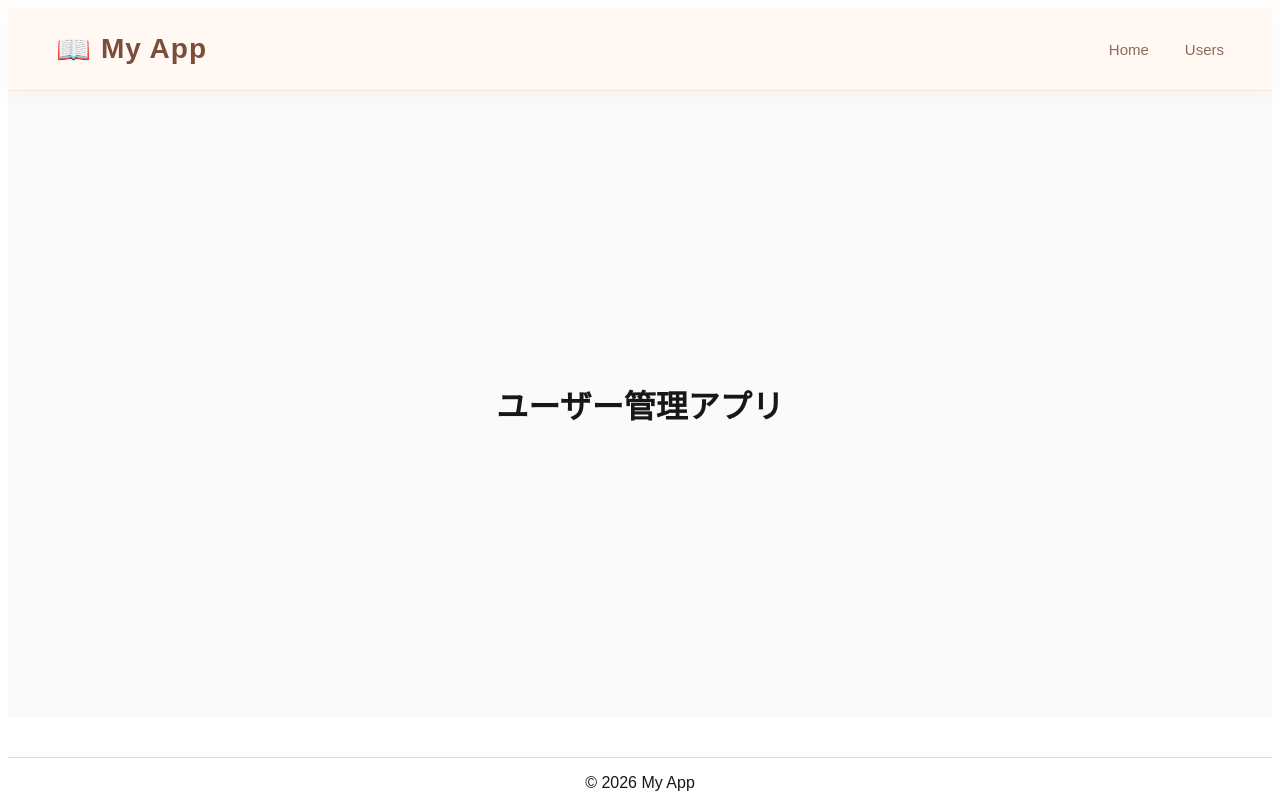
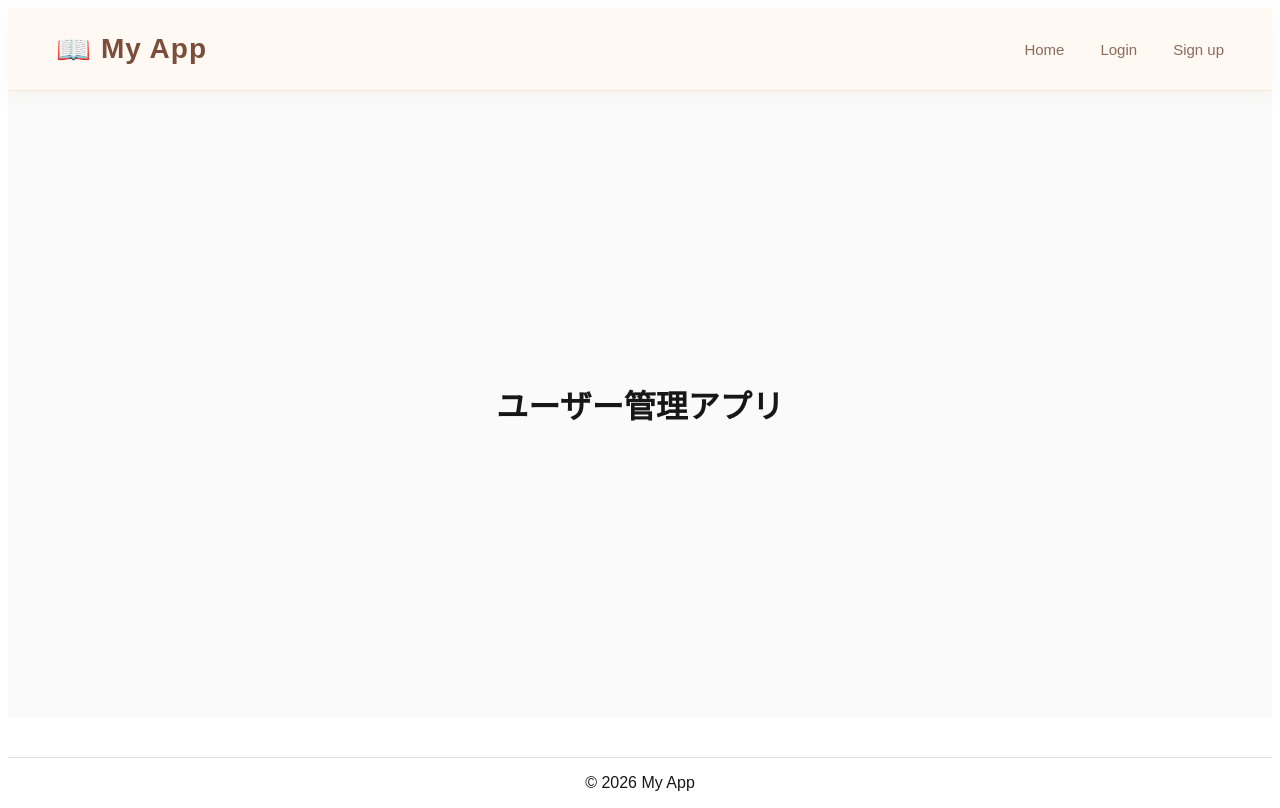
Before and after one commit to fukutaniryousuke/React-my-app, a Next.js app: page / in a window 1280 px wide. Built offline with nearby package versions, Linux system fonts and the light colour scheme; no server answers.

Commit message:
ロウアウト機能作成

```diff
--- a/src/app/providers/Providers.tsx
+++ b/src/app/providers/Providers.tsx
@@ -1,11 +1,11 @@
 "use client";
 
 import { ThemeProvider } from "@mui/material/styles";
-import Header from "@/src/components/common/Header/Header";
 import Footer from "@/src/components/common/Footer/Footer";
 import { MswProvider } from "@/src/components/providers/MswProvider";
 import { theme } from "@/src/styles/theme";
 import { ReactNode } from "react";
+import HeaderContainer from "@/src/components/common/Header/HeaderContainer";
 
 type Props = {
   children: ReactNode;
@@ -14,7 +14,7 @@ type Props = {
 export default function Providers({ children }: Props) {
   return (
     <ThemeProvider theme={theme}>
-      <Header />
+      <HeaderContainer />
       <MswProvider>{children}</MswProvider>
       <Footer />
     </ThemeProvider>
--- /dev/null
+++ b/src/components/common/Header/HeaderContainer.tsx
@@ -0,0 +1,17 @@
+"use client";
+
+import { useContext } from "react";
+import HeaderView from "./HeaderView";
+import { AuthContext } from "@/src/contexts/AuthContext";
+
+export default function HeaderContainer() {
+  const authContext = useContext(AuthContext);
+
+  const { loginUser, setLoginUser } = authContext!;
+
+  const handleLogout = () => {
+    setLoginUser(null);
+  };
+
+  return <HeaderView loginUser={loginUser} handleLogout={handleLogout} />;
+}
--- a/src/components/common/Header/Header.tsx
+++ b/src/components/common/Header/HeaderView.tsx
@@ -4,9 +4,14 @@ import Link from "next/link";
 import styles from "./Header.module.scss";
 import { useContext } from "react";
 import { AuthContext } from "@/src/contexts/AuthContext";
+import { User } from "../../users/types";
 
-export default function Header() {
-  const authContext = useContext(AuthContext);
+type Props = {
+  loginUser: User | null;
+  handleLogout: () => void;
+};
+
+export default function HeaderView({ loginUser, handleLogout }: Props) {
   return (
     <header className={styles.header}>
       <div className={styles.logoArea}>
@@ -18,10 +23,15 @@ export default function Header() {
         <Link href="/" className={styles.link}>
           Home
         </Link>
-        {authContext ? (
-          <Link href="/users" className={styles.link}>
-            Users
-          </Link>
+        {loginUser ? (
+          <>
+            <Link href="/users" className={styles.link}>
+              Users
+            </Link>
+            <Link href="/" className={styles.link} onClick={handleLogout}>
+              Logout
+            </Link>
+          </>
         ) : (
           <>
             <Link href="/login" className={styles.link}>
--- a/src/components/login/LoginContainer.tsx
+++ b/src/components/login/LoginContainer.tsx
@@ -1,7 +1,7 @@
 "use client";
 
 import { useContext, useState } from "react";
-import { LoginFormErrors, LoginUser, User } from "../users/types";
+import { LoginFormErrors, User } from "../users/types";
 import LoginView from "./LoginView";
 import { useRouter } from "next/navigation";
 import { z } from "zod";
--- a/src/components/users/UserList/UserListContainer.tsx
+++ b/src/components/users/UserList/UserListContainer.tsx
@@ -5,6 +5,7 @@ import { useCallback, useContext, useEffect, useState } from "react";
 import { User } from "../types";
 import { API_BASE_URL, DELETE_CONFIRM_MESSAGE } from "../contents";
 import { AuthContext } from "@/src/contexts/AuthContext";
+import { useRouter } from "next/navigation";
 
 // 画面表示用コンポーネント
 export default function UsersContainer() {
@@ -14,6 +15,8 @@ export default function UsersContainer() {
   const [users, setUsers] = useState<User[]>([]);
   // 入力欄のユーザー名保持用state
   const [userName, setUserName] = useState("");
+  // ルーター
+  const router = useRouter();
 
   // ユーザー一覧取得処理
   const fetchUsers = useCallback(async () => {
@@ -25,9 +28,13 @@ export default function UsersContainer() {
 
   // 初回表示時にユーザー一覧取得
   useEffect(() => {
+    if (!authContext?.loginUser) {
+      router.push("/");
+      return;
+    }
     // eslint-disable-next-line react-hooks/set-state-in-effect
     fetchUsers();
-  }, [fetchUsers]);
+  }, [fetchUsers, authContext?.loginUser, router]);
 
   // ユーザー登録処理
   const handleAddUser = async () => {
@@ -58,6 +65,10 @@ export default function UsersContainer() {
     await fetchUsers();
   };
 
+  if (!authContext?.loginUser) {
+    return null;
+  }
+
   return (
     <UsersView
       users={users}
```
